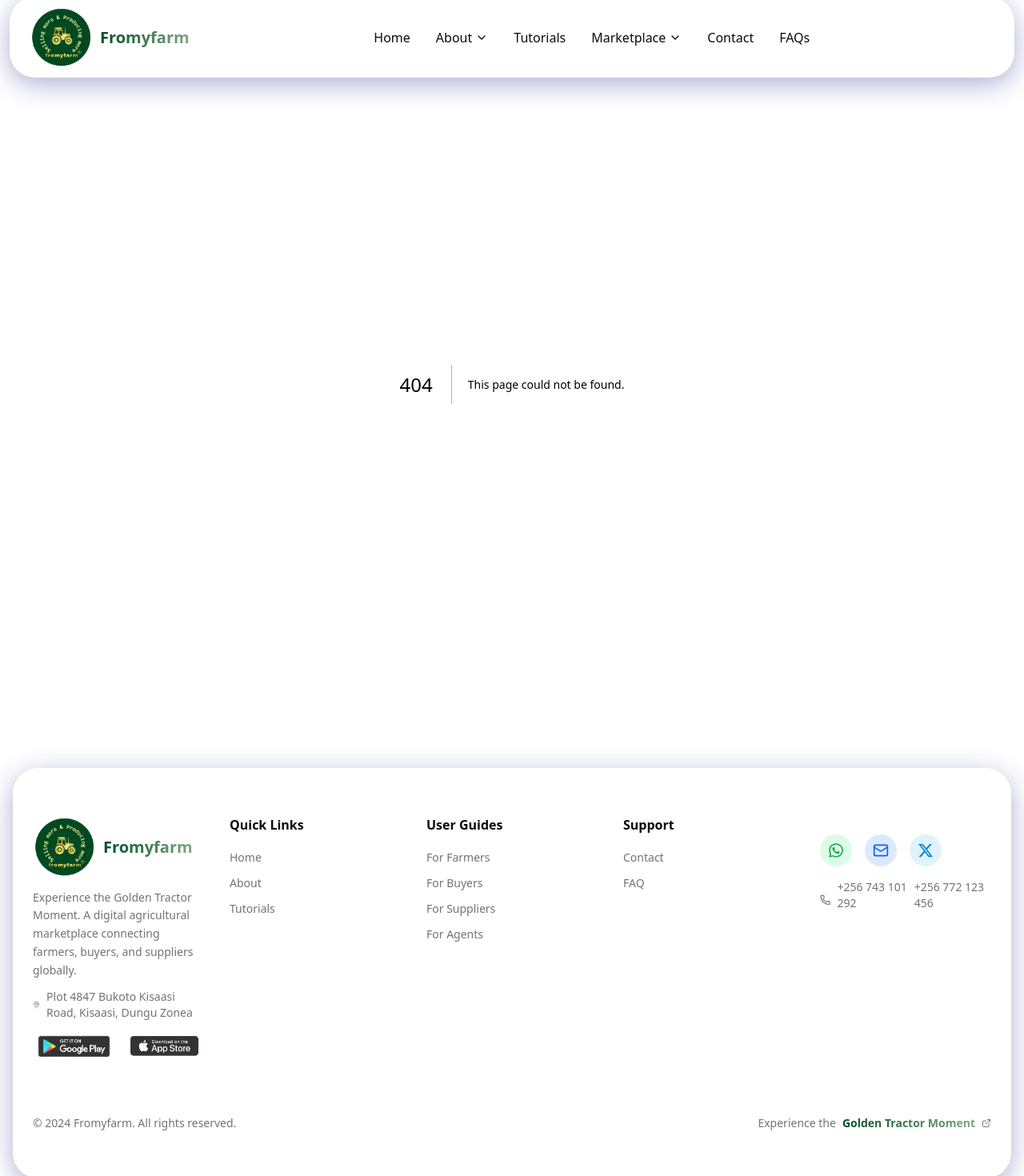
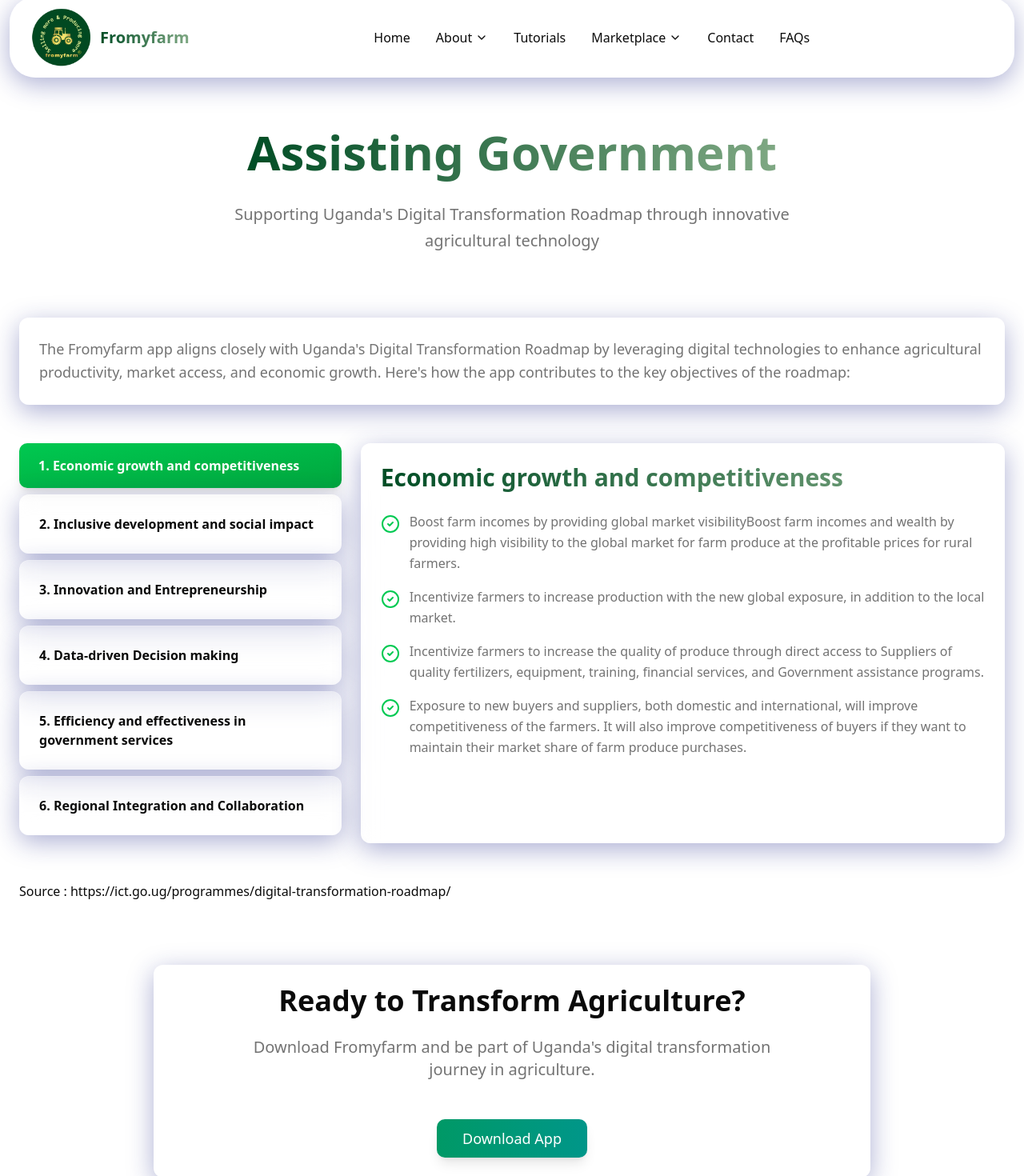
Before and after one commit to fromyfarmapp/Fromyfarm-website, a Next.js app: page /government in a window 1280 px wide. Before the commit this address had no page. Shown: the part 16-1486 px from the top of the page at 80% size. Built offline with nearby package versions, Linux system fonts and the light colour scheme.

Commit message:
feat: add government page

```diff
--- /dev/null
+++ b/src/app/government/page.tsx
@@ -0,0 +1,148 @@
+"use client";
+
+import DownloadButton from "@/components/DownloadButton";
+import { CheckCircle2 } from "lucide-react";
+import { useState } from "react";
+
+export default function GovernmentPage() {
+  const [selectedTab, setSelectedTab] = useState(0);
+
+  const benefitAreas = [
+    {
+      title: "Economic growth and competitiveness",
+      points: [
+        "Boost farm incomes by providing global market visibilityBoost farm incomes and wealth by providing high visibility to the global market for farm produce at the profitable prices for rural farmers.",
+        "Incentivize farmers to increase production with the new global exposure, in addition to the local market.",
+        "Incentivize farmers to increase the quality of produce through direct access to Suppliers of quality fertilizers, equipment, training, financial services, and Government assistance programs.",
+        `Exposure to new buyers and suppliers, both domestic and international, will improve competitiveness of the farmers. It will also improve competitiveness of buyers if they want to maintain their market share of farm produce purchases.`
+      ],
+    },
+    {
+      title: "Inclusive development and social impact",
+      points: [
+        "All farmers will now have the means to participate in e-commerce using the most efficient personal portable device – the smart phone.",
+        "All farmers will be able to join and interact with the community of Buyers, Suppliers, private Industry bodies and Government institutions through the app based social media forums that focus on addressing their specific needs without the distraction and high risks associated with the open internet social media space.",
+        "For most of the farmers who are uneducated about the benefits and dangers of the Internet, fromyfarm app will provide the means to gain quality education from Service Providers recommended by Governments and recognised institutions.",
+      ],
+    },
+    {
+      title: "Innovation and Entrepreneurship",
+      points: [
+        "As a startup, developed by Ugandans, fromyfarm App is engineering a revolutionary approach to solving a long-standing roadblock to agricultural entrepreneurship by farmers.",
+        `By using an innovatively sustainable approach to funding farmers to join e-commerce, fromyfarm app, will open an unknown expanse of possibilities of farmers once they have had a real taste of the power of e-commerce and its ability to significantly boost their bargaining power, their revenues, and their market reach globally directly from their farms.`,
+        "With the assistance of Industry logistics and Government agencies, Farmers will be able to expand their network of Buyers and Suppliers to reach new markets and diversify their production sustainably for the long term",
+      ],
+    },
+    {
+      title: "Data-driven Decision making",
+      points: [
+        "Fromyfarm app, is based on the power of data- driven decision making by all open market participants",
+        `These data are provided to address the specific needs of each type of market participant including Farmers, Buyers, and Suppliers. Data collected during their interactions in the app are then provided to them to assist them make data-driven, evidence-based decisions and to enable them to evaluate the benefits of their past decisions to ensure continuous improvement.`,
+        `These data are also provided to address the collective needs of all participants. In particular, in the open market bidding process, the data for previous and current sales, current bids, and previous bids are transparent to all participants to enable each participant to make their own decisions with the same set of data.`,
+        `The time-series data analytics will also be made available to Government institutions, private industry and academia as resources that will foster improved development and targeting of the needs of the participants in the Agricultural sector.`
+      ],
+    },
+    {
+      title: "Efficiency and effectiveness in government services",
+      points: [
+        "As Government processes are digitized and streamlined to improve delivery of public services, fromyfarm app will become a major delivery channel for educating and sensitizing of all the farmers, buyers and suppliers through a dedicated screen for Government related Policies and Services.",
+        "With these Government services being directly sensitized via fromyfarm app, information asymmetry related corruption will be minimized. There will be reduction in misinformation about intent of Government services, as well as improved efficiencies in communication of these services’ availability.",
+
+      ],
+    },
+    {
+      title: "Regional Integration and Collaboration",
+      points: [
+        "Fromyfarm App will have multicurrency capabilities to enable cross-border trade between Farmers and Buyers in different countries. The ability of a farmer to elect the currency in which to advertise their farm produce will empower their foreign currency earning capabilities. This innovative option will encourage growth in cross-board trade.",
+        "The ability of buyers and suppliers of farm inputs, transportation logistics, education and training, legal and banking services having direct access to farmers across the EAC borders through fromyfarm App will substantially increase collaboration as well as the diversity of services to all stakeholders.",
+
+      ],
+    },
+  ];
+
+  return (
+    <div className="relative overflow-hidden">
+      {/* Hero Section */}
+      <section className="container mx-auto px-6 py-20">
+        <div className="text-center max-w-4xl mx-auto space-y-8 animate-fade-in">
+          <h1 className="text-4xl md:text-6xl font-bold">
+            <span className="gradient-text">Assisting Government</span>
+          </h1>
+          <p className="text-xl text-muted-foreground max-w-3xl mx-auto leading-relaxed">
+            Supporting Uganda's Digital Transformation Roadmap through innovative agricultural technology
+          </p>
+        </div>
+      </section>
+
+      {/* Main Content Section */}
+      <section className="container mx-auto px-6 ">
+        <div className="max-w-7xl mx-auto space-y-12">
+          <div className="glass-card animate-fade-in">
+            <p className="text-lg text-muted-foreground leading-relaxed">
+              The Fromyfarm app aligns closely with Uganda's Digital Transformation Roadmap by leveraging digital technologies to enhance agricultural productivity, market access, and economic growth. Here's how the app contributes to the key objectives of the roadmap:
+            </p>
+          </div>
+
+          {/* Vertical Tabs Layout */}
+          <div className="flex flex-col lg:flex-row gap-6 min-h-[500px]">
+            {/* Left Side - Vertical Tabs */}
+            <div className="lg:w-1/3 space-y-2">
+              {benefitAreas.map((area, index) => (
+                <button
+                  key={area.title}
+                  onClick={() => setSelectedTab(index)}
+                  className={`w-full text-left px-6 py-4 rounded-lg transition-all duration-300 ${
+                    selectedTab === index
+                      ? "bg-gradient-to-br from-green-500 to-green-600 text-white shadow-lg"
+                      : "glass-card hover:bg-green-50 dark:hover:bg-green-950/20"
+                  }`}
+                >
+                  <div className="font-semibold text-sm md:text-base">
+                    {index + 1}. {area.title}
+                  </div>
+                </button>
+              ))}
+            </div>
+
+            {/* Right Side - Content */}
+            <div className="lg:w-2/3">
+              <div className="glass-card h-full animate-fade-in">
+                <h2 className="text-2xl md:text-3xl font-bold mb-6 gradient-text">
+                  {benefitAreas[selectedTab].title}
+                </h2>
+                <ul className="space-y-4">
+                  {benefitAreas[selectedTab].points.map((point, pointIndex) => (
+                    <li key={pointIndex} className="flex items-start gap-3">
+                      <CheckCircle2 className="w-6 h-6 text-green-500 flex-shrink-0 mt-1" />
+                      <span className="text-muted-foreground leading-relaxed">
+                        {point}
+                      </span>
+                    </li>
+                  ))}
+                </ul>
+              </div>
+            </div>
+          </div>
+          <p>Source : https://ict.go.ug/programmes/digital-transformation-roadmap/</p>
+        </div>
+      </section>
+
+      {/* CTA Section */}
+      <section className="container mx-auto px-6 py-20">
+        <div className="glass-card text-center max-w-4xl mx-auto animate-fade-in">
+          <div className="space-y-6">
+            <h2 className="text-3xl md:text-4xl font-bold">
+              Ready to Transform Agriculture?
+            </h2>
+            <p className="text-xl text-muted-foreground max-w-2xl mx-auto">
+              Download Fromyfarm and be part of Uganda's digital transformation journey in agriculture.
+            </p>
+            <div className="flex flex-col sm:flex-row justify-center items-center">
+              <DownloadButton text="Download App" />
+            </div>
+          </div>
+        </div>
+      </section>
+    </div>
+  );
+}
```
